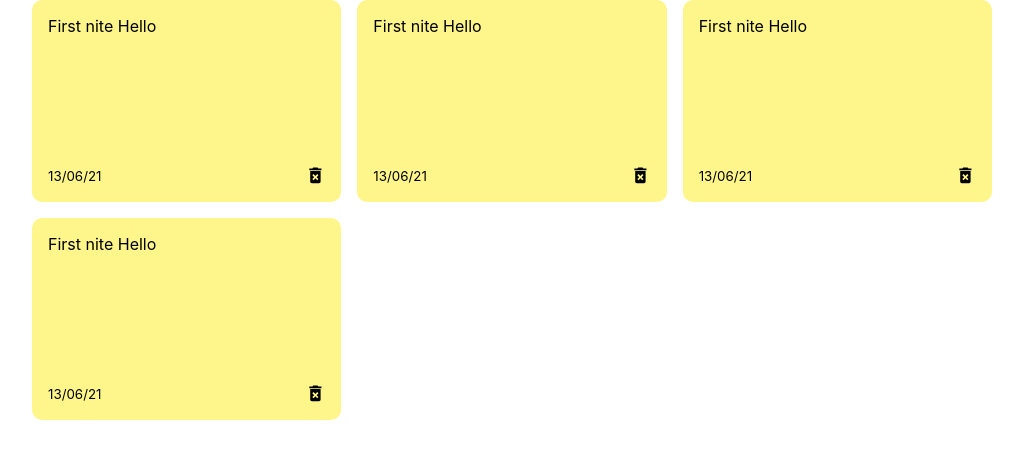
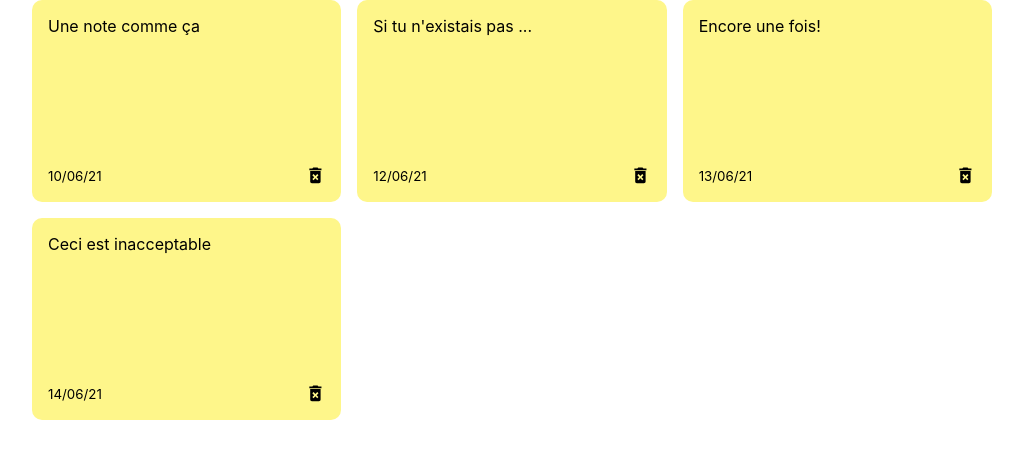
Before and after one commit to Sma-source/react-note, a React (Create React App) app: page / in a window 1280 px wide. Shown: the top 458 px of the page, without its empty margins (128-1151 px from the left). Built offline with nearby package versions, Linux system fonts and the light colour scheme.

Commit message:
destructure tex, data and pass it

```diff
--- a/src/components/Note.js
+++ b/src/components/Note.js
@@ -1,12 +1,12 @@
 import React from "react";
 import { MdDeleteForever } from "react-icons/md";
 
-const Note = () => {
+const Note = ({ text, date }) => {
   return (
     <div className="note">
-      <span>First nite Hello</span>
+      <span>{text}</span>
       <div className="note-footer">
-        <small>13/06/21</small>
+        <small>{date} </small>
         <MdDeleteForever className="delete-icon" size="1.3em" />
       </div>
     </div>
```
